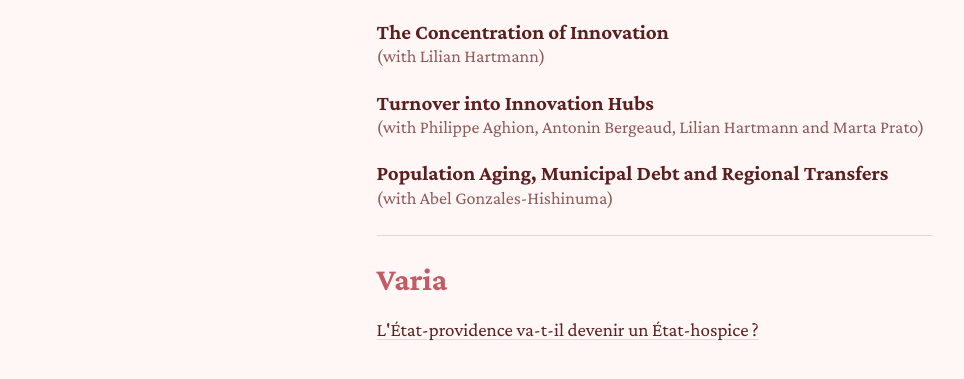
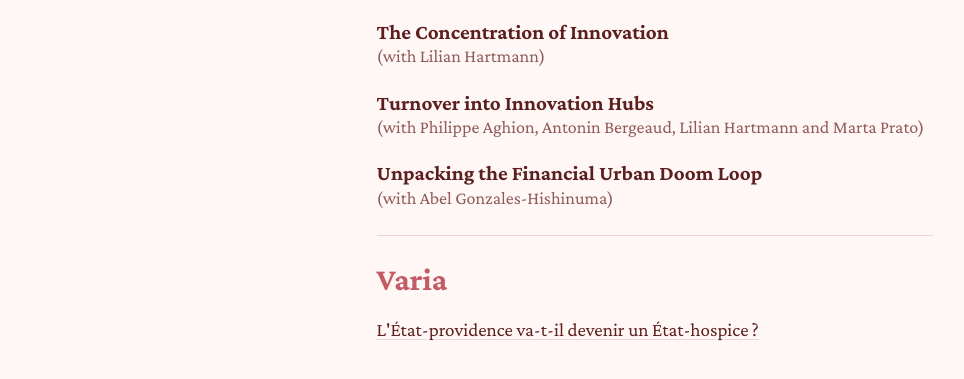
Before and after one commit to laurearzt/laurearzt, a plain HTML site: page index.html in a window 1280 px wide. Shown: the part 633-1012 px from the top of the page, without its empty margins (129-1093 px from the left). Drawn offline with nearby package versions, Linux system fonts and the light colour scheme.

Commit message:
Update index.html

```diff
--- a/index.html
+++ b/index.html
@@ -90,7 +90,7 @@ h3 a { text-decoration: none; }
   <h3><a href="#">The Labour Market Implications of Public Housing Policies: Evidence from Paris</a><small>(with Adrien Mangold)</small></h3>
   <h3><a href="#">The Concentration of Innovation</a><small>(with Lilian Hartmann)</small></h3>
   <h3><a href="#">Turnover into Innovation Hubs </a><small>(with Philippe Aghion, Antonin Bergeaud, Lilian Hartmann and Marta Prato)</small></h3>
-  <h3><a href="#">Population Aging, Municipal Debt and Regional Transfers </a><small>(with Abel Gonzales-Hishinuma)</small></h3>
+  <h3><a href="#">Unpacking the Financial Urban Doom Loop </a><small>(with Abel Gonzales-Hishinuma)</small></h3>
   <hr>
 
   <h2>Varia </h2>
```
